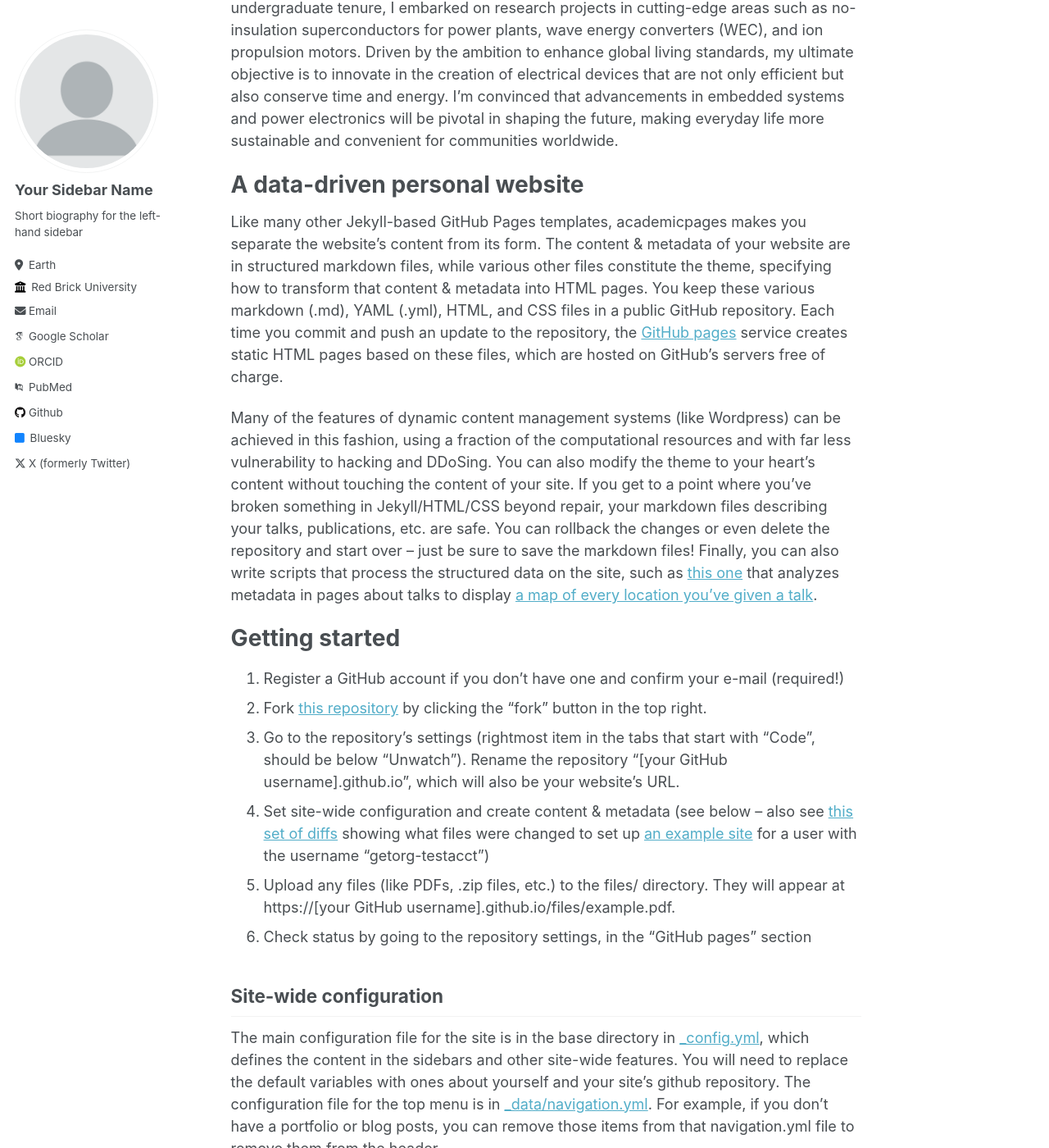
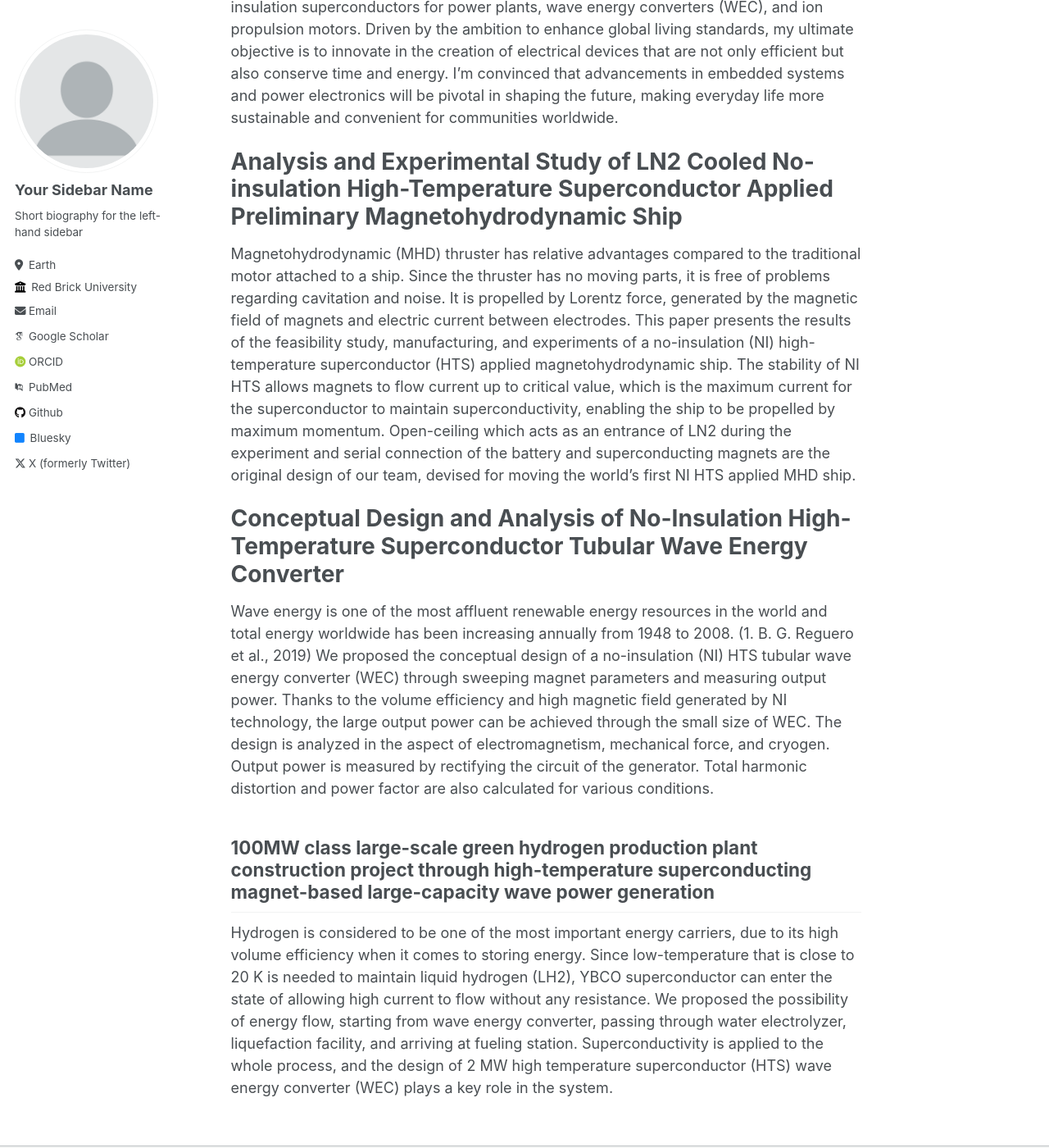
Before and after one commit to kyoungmokoo/kyoungmokoo.github.io, a Jekyll site: the page built from _pages/about.md, in a window 1280 px wide and 1400 px high, scrolled down 570 px. Shown: the whole window at 82% size. Built offline with Jekyll 4.4.1, drawn with Linux system fonts in a browser that asks for light colours; some web fonts are replaced; some of the changed text lies outside the part shown.

Commit message:
modified landing page 2

```diff
--- a/_pages/about.md
+++ b/_pages/about.md
@@ -1,6 +1,6 @@
 ---
 permalink: /
-title: "academicpages is a ready-to-fork GitHub Pages template for academic personal websites"
+title: "Kyoungmo Koo"
 author_profile: true
 redirect_from:
   - /about/
@@ -14,41 +14,18 @@ During my undergraduate tenure, I embarked on research projects in cutting-edge
 Driven by the ambition to enhance global living standards, my ultimate objective is to innovate in the creation of electrical devices that are not only efficient but also conserve time and energy. I'm convinced that advancements in embedded systems and power electronics will be pivotal in shaping the future, making everyday life more sustainable and convenient for communities worldwide.
 
 
-A data-driven personal website
+Analysis and Experimental Study of LN2 Cooled No-insulation High-Temperature Superconductor Applied Preliminary Magnetohydrodynamic Ship
 ======
-Like many other Jekyll-based GitHub Pages templates, academicpages makes you separate the website's content from its form. The content & metadata of your website are in structured markdown files, while various other files constitute the theme, specifying how to transform that content & metadata into HTML pages. You keep these various markdown (.md), YAML (.yml), HTML, and CSS files in a public GitHub repository. Each time you commit and push an update to the repository, the [GitHub pages](https://pages.github.com/) service creates static HTML pages based on these files, which are hosted on GitHub's servers free of charge.
+Magnetohydrodynamic (MHD) thruster has relative advantages compared to the traditional motor attached to a ship. Since the thruster has no moving parts, it is free of problems regarding cavitation and noise. It is propelled by Lorentz force, generated by the magnetic field of magnets and electric current between electrodes.
+This paper presents the results of the feasibility study, manufacturing, and experiments of a no-insulation (NI) high-temperature superconductor (HTS) applied magnetohydrodynamic ship. The stability of NI HTS allows magnets to flow current up to critical value, which is the maximum current for the superconductor to maintain superconductivity, enabling the ship to be propelled by maximum momentum. Open-ceiling which acts as an entrance of LN2 during the experiment and serial connection of the battery and superconducting magnets are the original design of our team, devised for moving the world's first NI HTS applied MHD ship.
 
-Many of the features of dynamic content management systems (like Wordpress) can be achieved in this fashion, using a fraction of the computational resources and with far less vulnerability to hacking and DDoSing. You can also modify the theme to your heart's content without touching the content of your site. If you get to a point where you've broken something in Jekyll/HTML/CSS beyond repair, your markdown files describing your talks, publications, etc. are safe. You can rollback the changes or even delete the repository and start over -- just be sure to save the markdown files! Finally, you can also write scripts that process the structured data on the site, such as [this one](https://github.com/academicpages/academicpages.github.io/blob/master/talkmap.ipynb) that analyzes metadata in pages about talks to display [a map of every location you've given a talk](https://academicpages.github.io/talkmap.html).
+Conceptual Design and Analysis of No-Insulation High- Temperature Superconductor Tubular Wave Energy Converter
+======
+Wave energy is one of the most affluent renewable energy resources in the world and total energy worldwide has been increasing annually from 1948 to 2008. (1. B. G. Reguero et al., 2019)
+We proposed the conceptual design of a no-insulation (NI) HTS tubular wave energy converter (WEC) through sweeping magnet parameters and measuring output power. Thanks to the volume efficiency and high magnetic field generated by NI technology, the large output power can be achieved through the small size of WEC.
+The design is analyzed in the aspect of electromagnetism, mechanical force, and cryogen. Output power is measured by rectifying the circuit of the generator. Total harmonic distortion and power factor are also calculated for various conditions.
 
-Getting started
-======
-1. Register a GitHub account if you don't have one and confirm your e-mail (required!)
-1. Fork [this repository](https://github.com/academicpages/academicpages.github.io) by clicking the "fork" button in the top right.
-1. Go to the repository's settings (rightmost item in the tabs that start with "Code", should be below "Unwatch"). Rename the repository "[your GitHub username].github.io", which will also be your website's URL.
-1. Set site-wide configuration and create content & metadata (see below -- also see [this set of diffs](http://archive.is/3TPas) showing what files were changed to set up [an example site](https://getorg-testacct.github.io) for a user with the username "getorg-testacct")
-1. Upload any files (like PDFs, .zip files, etc.) to the files/ directory. They will appear at https://[your GitHub username].github.io/files/example.pdf.
-1. Check status by going to the repository settings, in the "GitHub pages" section
-
-Site-wide configuration
+100MW class large-scale green hydrogen production plant construction project through high-temperature superconducting magnet-based large-capacity wave power generation
 ------
-The main configuration file for the site is in the base directory in [_config.yml](https://github.com/academicpages/academicpages.github.io/blob/master/_config.yml), which defines the content in the sidebars and other site-wide features. You will need to replace the default variables with ones about yourself and your site's github repository. The configuration file for the top menu is in [_data/navigation.yml](https://github.com/academicpages/academicpages.github.io/blob/master/_data/navigation.yml). For example, if you don't have a portfolio or blog posts, you can remove those items from that navigation.yml file to remove them from the header.
-
-Create content & metadata
-------
-For site content, there is one markdown file for each type of content, which are stored in directories like _publications, _talks, _posts, _teaching, or _pages. For example, each talk is a markdown file in the [_talks directory](https://github.com/academicpages/academicpages.github.io/tree/master/_talks). At the top of each markdown file is structured data in YAML about the talk, which the theme will parse to do lots of cool stuff. The same structured data about a talk is used to generate the list of talks on the [Talks page](https://academicpages.github.io/talks), each [individual page](https://academicpages.github.io/talks/2012-03-01-talk-1) for specific talks, the talks section for the [CV page](https://academicpages.github.io/cv), and the [map of places you've given a talk](https://academicpages.github.io/talkmap.html) (if you run this [python file](https://github.com/academicpages/academicpages.github.io/blob/master/talkmap.py) or [Jupyter notebook](https://github.com/academicpages/academicpages.github.io/blob/master/talkmap.ipynb), which creates the HTML for the map based on the contents of the _talks directory).
-
-**Markdown generator**
-
-I have also created [a set of Jupyter notebooks](https://github.com/academicpages/academicpages.github.io/tree/master/markdown_generator
-) that converts a CSV containing structured data about talks or presentations into individual markdown files that will be properly formatted for the academicpages template. The sample CSVs in that directory are the ones I used to create my own personal website at stuartgeiger.com. My usual workflow is that I keep a spreadsheet of my publications and talks, then run the code in these notebooks to generate the markdown files, then commit and push them to the GitHub repository.
-
-How to edit your site's GitHub repository
-------
-Many people use a git client to create files on their local computer and then push them to GitHub's servers. If you are not familiar with git, you can directly edit these configuration and markdown files directly in the github.com interface. Navigate to a file (like [this one](https://github.com/academicpages/academicpages.github.io/blob/master/_talks/2012-03-01-talk-1.md) and click the pencil icon in the top right of the content preview (to the right of the "Raw | Blame | History" buttons). You can delete a file by clicking the trashcan icon to the right of the pencil icon. You can also create new files or upload files by navigating to a directory and clicking the "Create new file" or "Upload files" buttons.
-
-Example: editing a markdown file for a talk
-![Editing a markdown file for a talk](/images/editing-talk.png)
-
-For more info
-------
-More info about configuring academicpages can be found in [the guide](https://academicpages.github.io/markdown/). The [guides for the Minimal Mistakes theme](https://mmistakes.github.io/minimal-mistakes/docs/configuration/) (which this theme was forked from) might also be helpful.
+Hydrogen is considered to be one of the most important energy carriers, due to its high volume efficiency when it comes to storing energy. Since low-temperature that is close to 20 K is needed to maintain liquid hydrogen (LH2), YBCO superconductor can enter the state of allowing high current to flow without any resistance.
+We proposed the possibility of energy flow, starting from wave energy converter, passing through water electrolyzer, liquefaction facility, and arriving at fueling station. Superconductivity is applied to the whole process, and the design of 2 MW high temperature superconductor (HTS) wave energy converter (WEC) plays a key role in the system.
```
